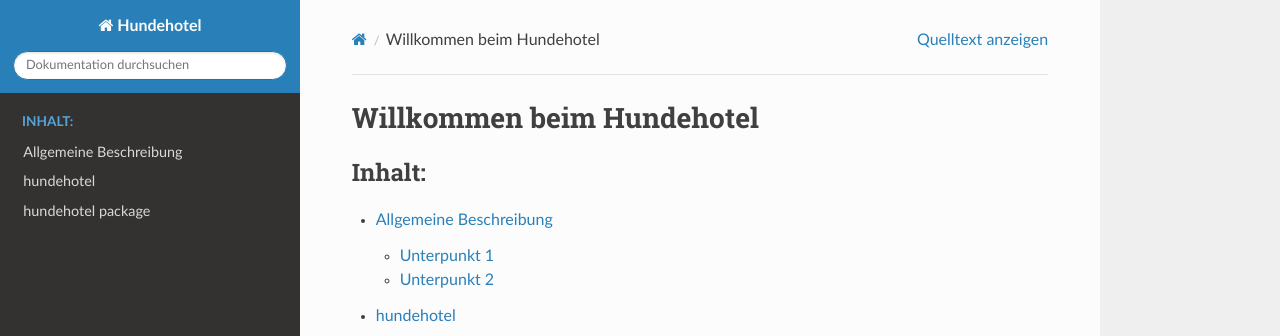
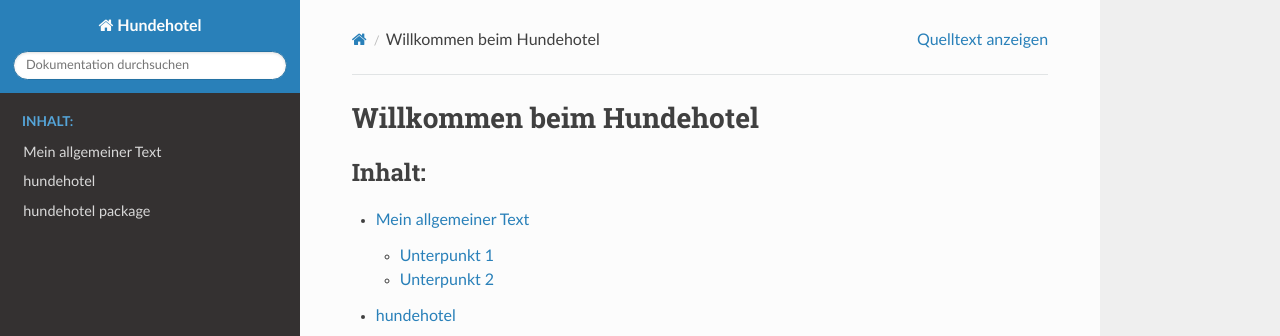
Before and after one commit to GabrielZirk/Hundehotel, a Sphinx documentation site: the page built from docs/source/index.rst, in a window 1280 px wide. Shown: the top 336 px of the page. Built offline with Sphinx 7.4.7 and the Read the Docs theme 2.0.0, drawn with Linux system fonts in a browser that asks for light colours.

Commit message:
changes 23.11.20

```diff
--- a/docs/source/index.rst
+++ b/docs/source/index.rst
@@ -10,7 +10,7 @@ Willkommen beim Hundehotel
    :maxdepth: 2
    :caption: Inhalt:
 
-   allgemein
+   Mein allgemeiner Text <allgemein>
    modules
    hundehotel
 
```
